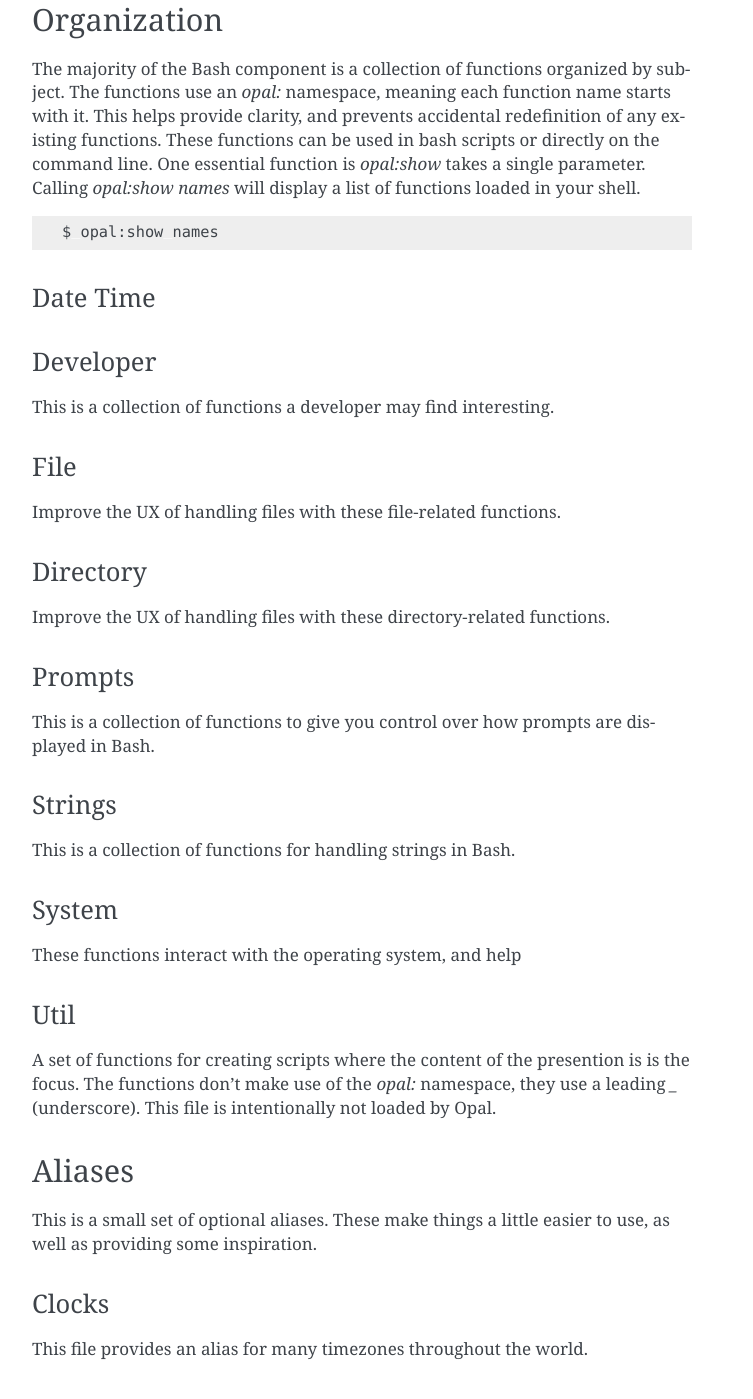
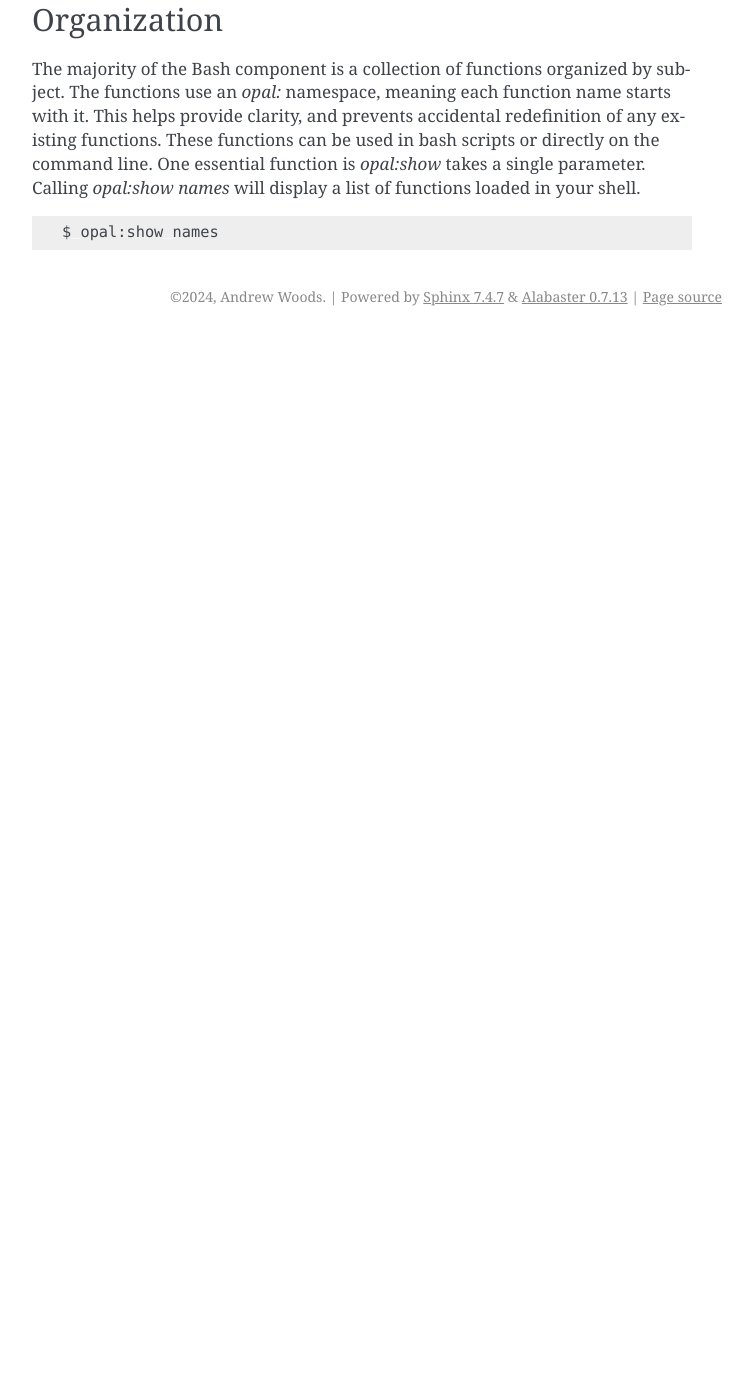
Before and after one commit to andrewwoods/opal-documentation-rtd, a Sphinx documentation site: the page built from docs/source/bash.rst, in a window 1280 px wide and 1400 px high, scrolled down 1294 px. Shown: the whole window, without its empty margins (388-1141 px from the left). Built offline with Sphinx 7.4.7, drawn with Linux system fonts in a browser that asks for light colours; after the commit the page ends 1630 px from its top, so only the background shows below that; some of the changed text lies outside the part shown.

Commit message:
Remove obsolete descriptions
This was placeholder text. It’s since been taken care on other pages.

```diff
--- a/docs/source/bash.rst
+++ b/docs/source/bash.rst
@@ -69,60 +69,3 @@ functions loaded in your shell.
 .. code-block:: bash
 
     $ opal:show names
-
-Date Time
-^^^^^^^^^
-
-
-
-Developer
-^^^^^^^^^
-
-This is a collection of functions a developer may find interesting.
-
-File
-^^^^
-
-Improve the UX of handling files with these file-related functions.
-
-Directory
-^^^^^^^^^
-
-Improve the UX of handling files with these directory-related functions.
-
-Prompts
-^^^^^^^
-
-This is a collection of functions to give you control over how prompts are
-displayed in Bash.
-
-Strings
-^^^^^^^
-
-This is a collection of functions for handling strings in Bash.
-
-System
-^^^^^^
-
-These functions interact with the operating system, and help
-
-
-Util
-^^^^
-
-A set of functions for creating scripts where the content of the presention is
-is the focus. The functions don't make use of the `opal:` namespace, they use
-a leading `_` (underscore). This file is intentionally not loaded by Opal.
-
-
-
-Aliases
--------
-
-This is a small set of optional aliases. These make things a little easier to
-use, as well as providing some inspiration.
-
-Clocks
-^^^^^^
-
-This file provides an alias for many timezones throughout the world.
```
